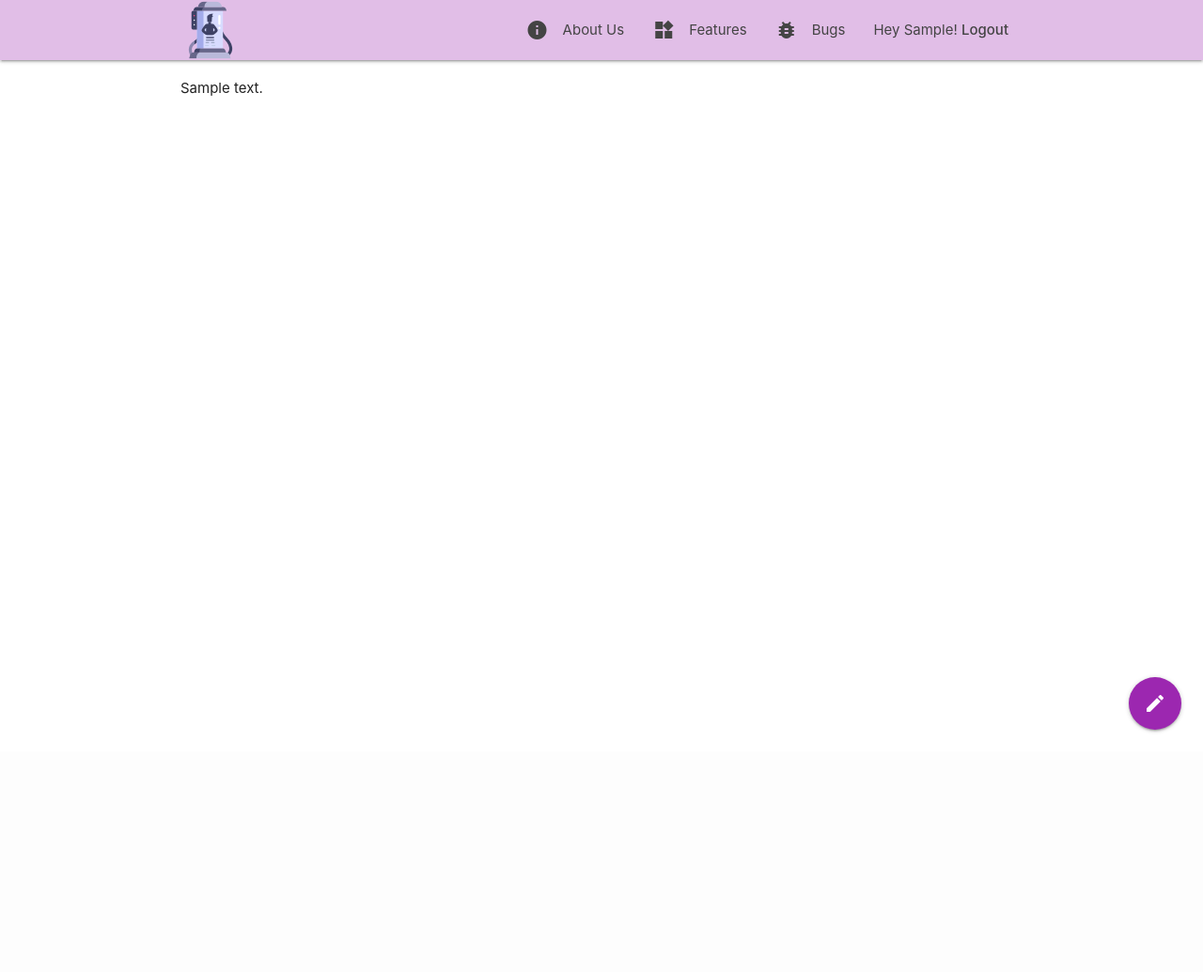
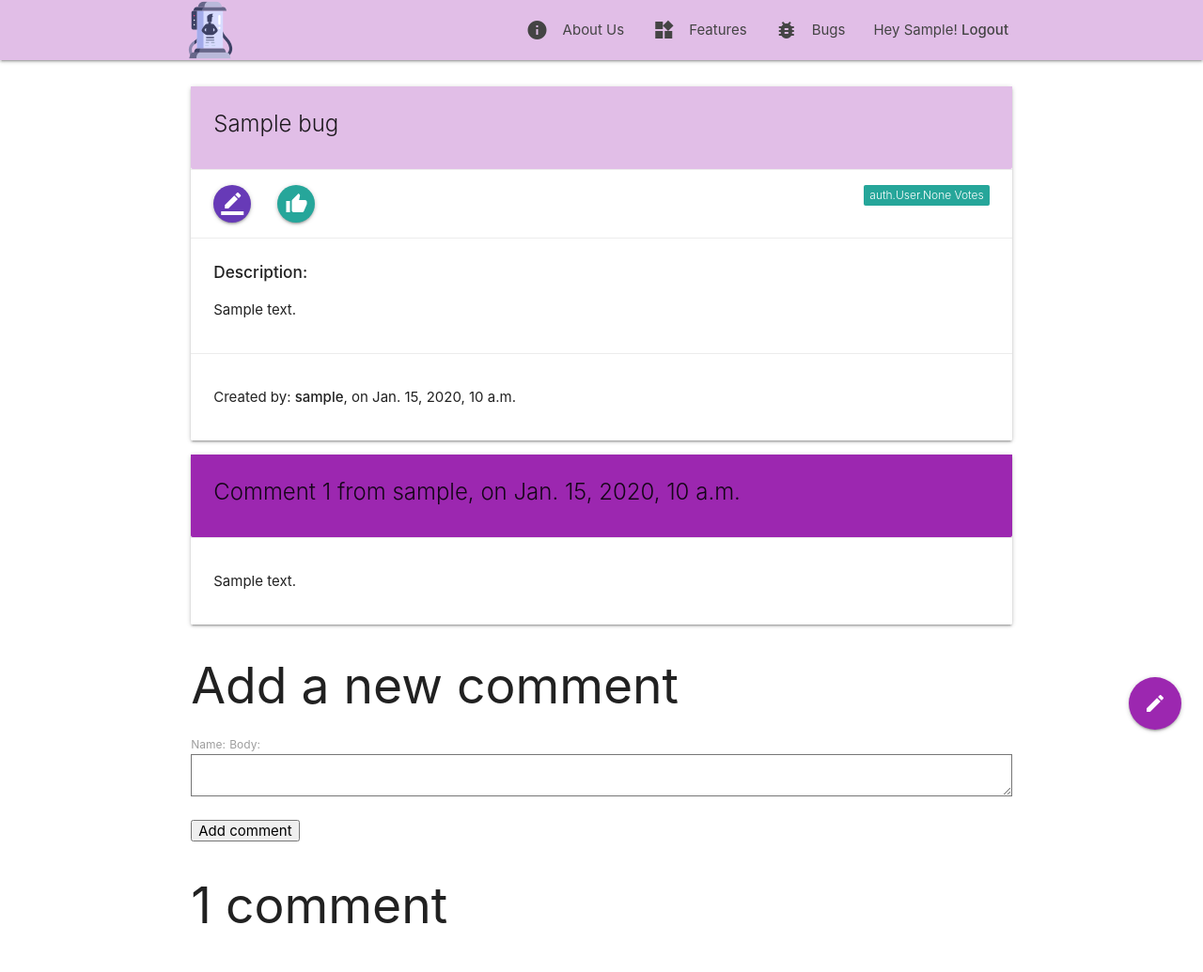
Before and after one commit to scottymcandrew/teleporter, a Django app: page /bugs/detail/1/ in a window 1280 px wide. Shown: the whole page at 94% size. Before the commit the page ends 780 px from the top, so only its background shows below. Run offline with Django 3.2, Linux system fonts and the light colour scheme; a user stored in the database is signed in; tables that the repository leaves empty hold one stand-in row (values such as "Sample post"); some libraries are stand-ins or nearby versions.

Commit message:
Changed bug list to materialize collection. Bug detail changed to card. Rev1 of comment section, still need to auto-set poster based on authenticated status

```diff
--- a/bugs/forms.py
+++ b/bugs/forms.py
@@ -1,5 +1,5 @@
 from django import forms
-from .models import Bug
+from .models import Bug, BugComment
 
 
 class CreateBugReport(forms.ModelForm):
@@ -7,15 +7,15 @@ class CreateBugReport(forms.ModelForm):
     Form to create a new bug report for the teleporter app
     """
     SEVERITY_CHOICES = [
-        ('CRITICAL', 'Critical'),
-        ('HIGH', 'High'),
-        ('MEDIUM', 'Medium'),
-        ('LOW', 'Low'),
+        ('Critical', 'Critical'),
+        ('High', 'High'),
+        ('Medium', 'Medium'),
+        ('Low', 'Low'),
     ]
 
-    severity = forms.ChoiceField(widget=forms.Select, choices=SEVERITY_CHOICES, initial='LOW')
+    severity = forms.ChoiceField(widget=forms.Select, choices=SEVERITY_CHOICES, initial='Low')
     # Hidden default inputs to initialise the Bug object
-    status = forms.CharField(widget=forms.HiddenInput(), initial='OPEN')
+    status = forms.CharField(widget=forms.HiddenInput(), initial='Open')
 
     # Verify how to initialise vote value. The votes themselves will not be integers but rather count will be based
     # on number of users who have voted. This method should prevent multiple votes by a single user
@@ -24,3 +24,12 @@ class CreateBugReport(forms.ModelForm):
     class Meta:
         model = Bug
         fields = ('title', 'description', 'severity')
+
+
+class BugCommentForm(forms.ModelForm):
+
+    # Need to automatically set the name field based on authenticated user
+
+    class Meta:
+        model = BugComment
+        fields = ('name', 'body')
--- a/bugs/models.py
+++ b/bugs/models.py
@@ -4,19 +4,21 @@ from django.urls import reverse
 
 
 class Bug(models.Model):
-
+    """
+    Model to hold details of bugs reported to the system
+    """
     SEVERITY_CHOICES = [
-        ('CRITICAL', 'Critical'),
-        ('HIGH', 'High'),
-        ('MEDIUM', 'Medium'),
-        ('LOW', 'Low'),
+        ('Critical', 'Critical'),
+        ('High', 'High'),
+        ('Medium', 'Medium'),
+        ('Low', 'Low'),
     ]
 
     BUG_STATUS = [
-        ('OPEN', 'Open'),
-        ('ACTIVE', 'Active'),
-        ('TESTING', 'Testing'),
-        ('RESOLVED', 'Resolved'),
+        ('Open', 'Open'),
+        ('Active', 'Active'),
+        ('Testing', 'Testing'),
+        ('Resolved', 'Resolved'),
     ]
 
     author = models.ForeignKey(settings.AUTH_USER_MODEL, related_name='bugs_reported', on_delete=models.CASCADE)
@@ -32,3 +34,22 @@ class Bug(models.Model):
 
     def __str__(self):
         return self.title
+
+
+class BugComment(models.Model):
+    """
+    Model to store comments made against individual bugs
+    """
+    # Many to one relationship: a bug can have many comments
+    bug = models.ForeignKey(Bug, on_delete=models.CASCADE, related_name='comments')
+    # Authenticated users can comment
+    name = models.ForeignKey(settings.AUTH_USER_MODEL, related_name='bugs_commented', on_delete=models.CASCADE)
+    body = models.TextField()
+    created = models.DateTimeField(auto_now_add=True)
+    updated = models.BooleanField(default=True)
+
+    class Meta:
+        ordering = ('created',)
+
+    def __str__(self):
+        return 'Comment by {} on {}'.format(self.name, self.bug)
--- a/bugs/views.py
+++ b/bugs/views.py
@@ -1,8 +1,8 @@
 from django.shortcuts import render, redirect, get_object_or_404
 from django.contrib.auth.decorators import login_required
 from django.contrib import messages
-from .models import Bug
-from .forms import CreateBugReport
+from .models import Bug, BugComment
+from .forms import CreateBugReport, BugCommentForm
 
 
 @login_required
@@ -15,8 +15,31 @@ def all_bugs(request):
 @login_required
 def bug_detail(request, id):
     bug = get_object_or_404(Bug, id=id)
+
+    # Comments
+    comments = bug.comments.all()
+
+    new_comment = None
+
+    if request.method == 'POST':
+        # A new comment is being posted
+        bug_comment_form = BugCommentForm(data=request.POST)
+        if bug_comment_form.is_valid():
+            # Comment object created but not saved to DB yet
+            new_comment = bug_comment_form.save(commit=False)
+            # Assign new comment to bug
+            new_comment.bug = bug
+            # Save to DB
+            new_comment.save()
+    else:
+        # Get request return empty form
+        bug_comment_form = BugCommentForm
+
     return render(request, 'bugs/bug/bug_detail.html',
-                  {'bug': bug})
+                  {'bug': bug,
+                   'comments': comments,
+                   'new_comment': new_comment,
+                   'bug_comment_form': bug_comment_form})
 
 
 @login_required
--- a/static/css/style.css
+++ b/static/css/style.css
@@ -17,6 +17,10 @@ p {
 
 .messages {
   margin-left: 20px;
+}
+
+.bug-cards{
+  margin-top: 20px;
 }
 
 .sidenav-trigger {
--- a/templates/bugs/bug/bug_detail.html
+++ b/templates/bugs/bug/bug_detail.html
@@ -1,9 +1,68 @@
 {% extends 'base.html' %}
+
+{% load materializecss %}
 
 {% block title %}{{ bug.title }}{% endblock %}
 
 {% block content %}
 
-    <p>{{ bug.description }}</p>
+    <div class="row bug-cards">
+        <div class="col s12">
+            <!-- Bug detail card -->
+            <div class="card">
+                <div class="card-content purple lighten-4">
+                    <span class="card-title">{{ bug.title }}</span>
+                </div>
+                <div class="card-action">
+                    <a href="{% url "bug_detail" bug.id %}">
+                        <button class="btn-floating btn waves-effect waves-light deep-purple">
+                            <i class="material-icons">border_color</i></button>
+                    </a>
+                    <a href="#" class="btn-floating btn waves-effect waves-light">
+                        <i class="material-icons right">thumb_up</i>
+                    </a>
+                    <span class="new badge" data-badge-caption="Votes">{{ bug.user_votes }}</span>
+                </div>
+                <div class="card-action">
+                    <h6><strong>Description:</strong></h6>
+                    <p>{{ bug.description }}</p>
+                </div>
+                <div class="card-action">
+                    <p>Created by: <strong>{{ bug.author }}</strong>, on {{ bug.created }}</p>
+                </div>
+            </div>
+
+            <!-- Comment cards -->
+            {% for comment in comments %}
+
+                <div class="card">
+                    <div class="card-content purple">
+                        <span class="card-title">Comment {{ forloop.counter }} from {{ comment.name }}, on {{ comment.created }}</span>
+                    </div>
+                    <div class="card-action">
+                        <p>{{ comment.body|linebreaks }}</p>
+                    </div>
+                </div>
+            {% empty %}
+                <p>There are no comments yet... how sad :-(</p>
+
+            {% endfor %}
+
+            {% if new_comment %}
+                <h2>Your comment has been registered. Unless of course if it was rude!</h2>
+            {% else %}
+                <h2>Add a new comment</h2>
+                <form action="." method="POST">
+                    {{ bug_comment_form|materializecss }}
+                    {% csrf_token %}
+                    <p><input type="submit" value="Add comment"></p>
+                </form>
+            {% endif %}
+
+            {% with comments.count as total_comments %}
+                <h2>{{ total_comments }} comment{{ total_comments|pluralize }}</h2>
+            {% endwith %}
+        </div>
+    </div>
 
 {% endblock %}
```
Also changed, not shown: bugs/admin.py (+8 -1 lines), templates/bugs/bugs.html (+18 -26 lines), bugs/migrations/0004_auto_20200312_2048.py (added), bugs/migrations/0005_bugcomment.py (added).
